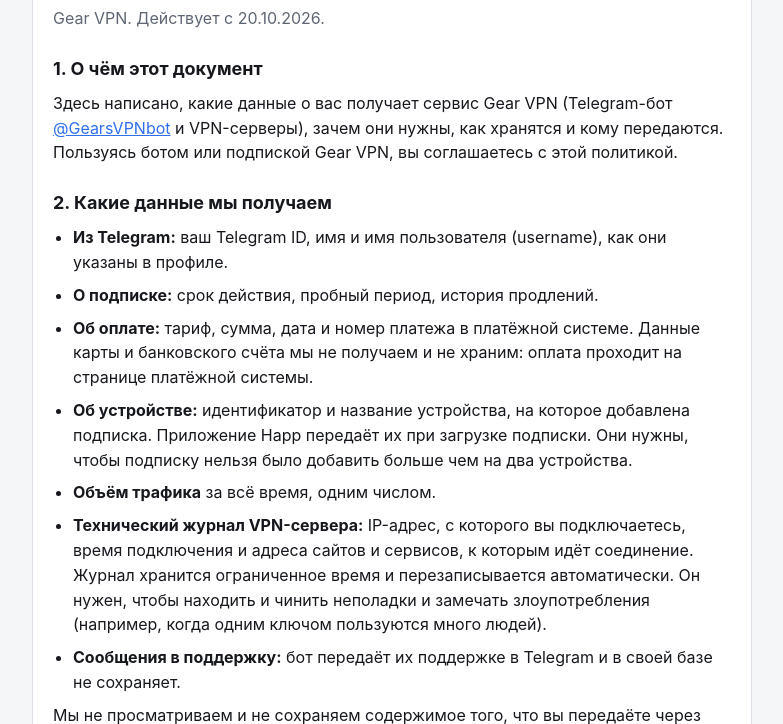
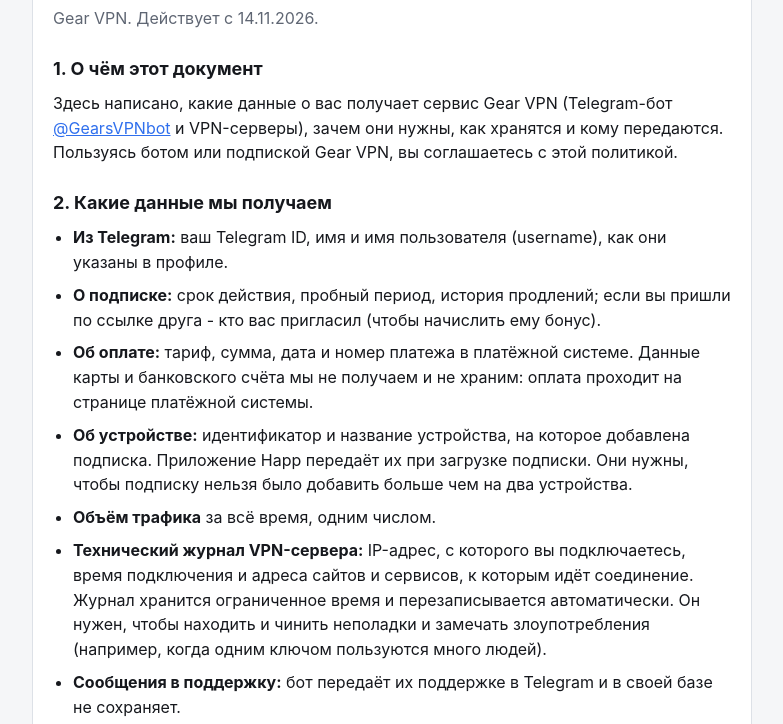
Before and after one commit to GearVPN/gear-vpn, a plain HTML site: page privacy.html in a window 1280 px wide. Shown: the part 76-800 px from the top of the page, without its empty margins (248-1031 px from the left). Drawn offline with Linux system fonts and the light colour scheme.

Commit message:
Add files via upload

```diff
--- a/privacy.html
+++ b/privacy.html
@@ -32,7 +32,7 @@
 <body>
 <main>
   <h1>Политика конфиденциальности</h1>
-  <p class="muted">Gear VPN. Действует с 20.10.2026.</p>
+  <p class="muted">Gear VPN. Действует с 14.11.2026.</p>
 
   <h2>1. О чём этот документ</h2>
   <p>Здесь написано, какие данные о вас получает сервис Gear VPN (Telegram-бот
@@ -42,7 +42,8 @@
   <h2>2. Какие данные мы получаем</h2>
   <ul>
     <li><b>Из Telegram:</b> ваш Telegram ID, имя и имя пользователя (username), как они указаны в профиле.</li>
-    <li><b>О подписке:</b> срок действия, пробный период, история продлений.</li>
+    <li><b>О подписке:</b> срок действия, пробный период, история продлений; если вы пришли по ссылке друга -
+      кто вас пригласил (чтобы начислить ему бонус).</li>
     <li><b>Об оплате:</b> тариф, сумма, дата и номер платежа в платёжной системе. Данные карты и банковского
       счёта мы не получаем и не храним: оплата проходит на странице платёжной системы.</li>
     <li><b>Об устройстве:</b> идентификатор и название устройства, на которое добавлена подписка. Приложение Happ
```
Also changed, not shown: terms.html (+4 -0 lines).
